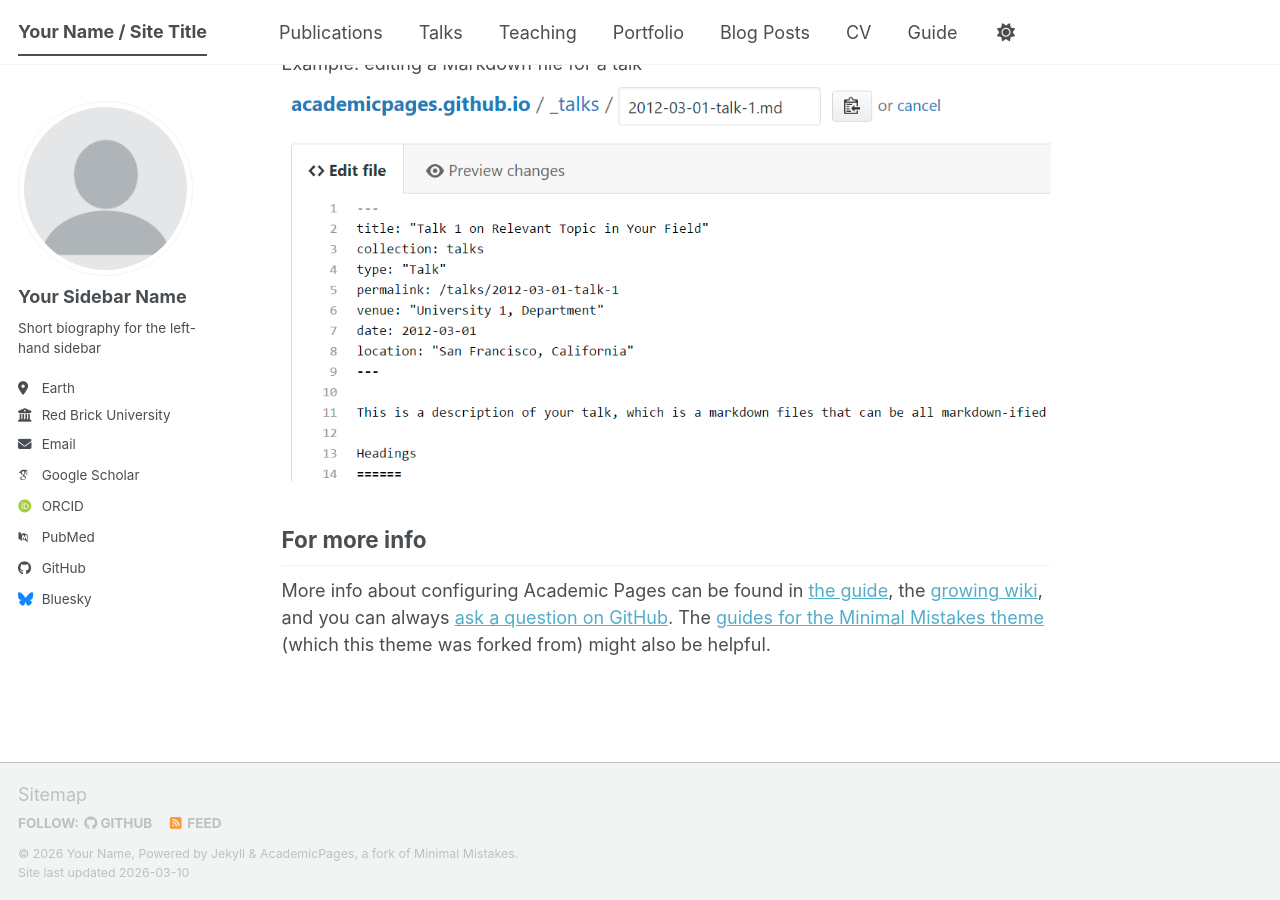
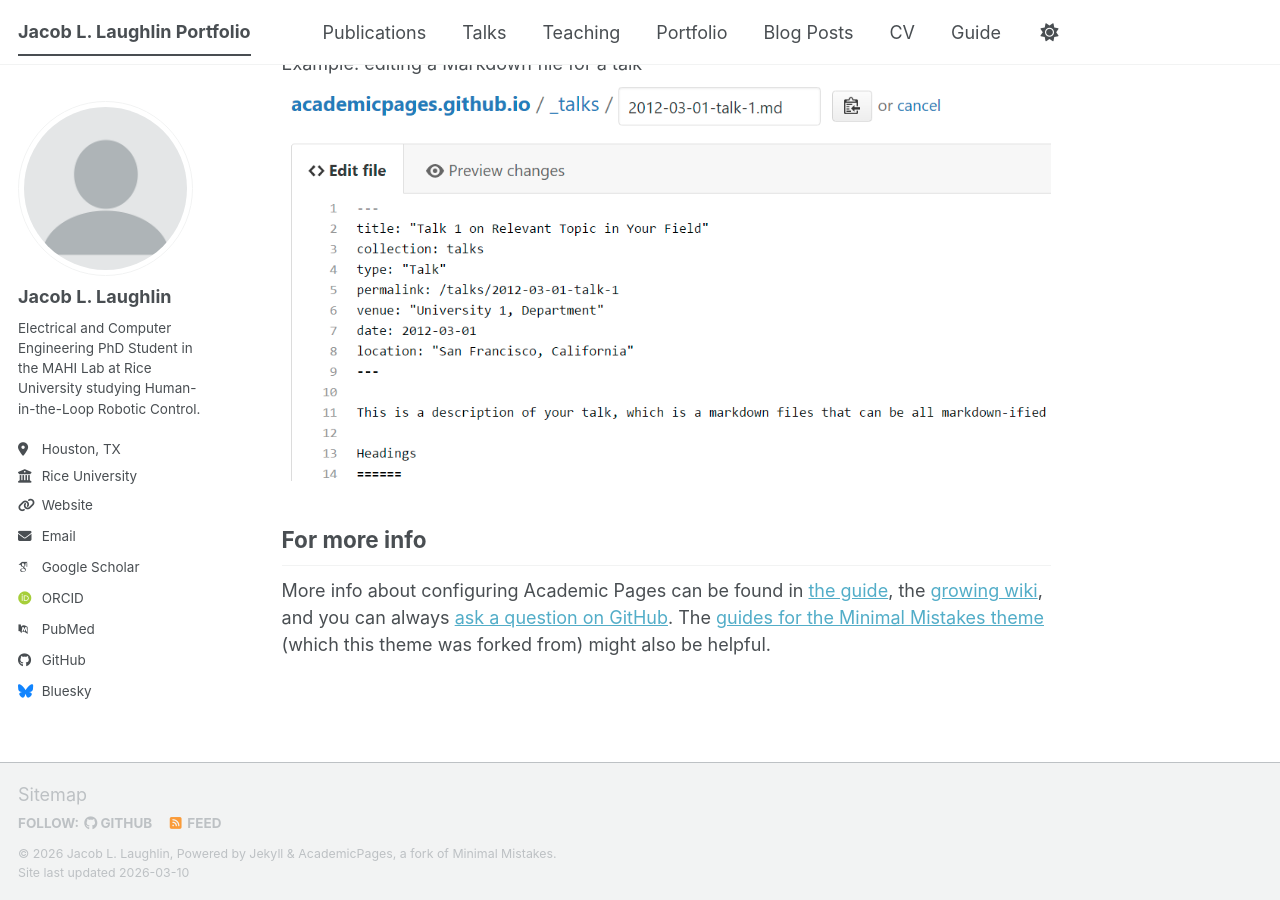
Before and after one commit to JacobLLaughlin/JacobLLaughlin.github.io, a Jekyll site: the page built from _pages/about.md, in a window 1280 px wide and 900 px high, scrolled down 2720 px. Built offline with Jekyll 4.4.1, drawn with Linux system fonts in a browser that asks for light colours; some web fonts are replaced; a script bundle is joined from its source files by our own code; library files that are not in the unit come from our copies.

Commit message:
Editing with personal info

```diff
--- a/_config.yml
+++ b/_config.yml
@@ -9,10 +9,10 @@
 # Basic Site Settings
 locale                   : "en-US"
 site_theme               : "default" # The available themes options are "default", "air", "sunrise", "mint", "dirt" and "contrast"
-title                    : "Your Name / Site Title"
+title                    : "Jacob L. Laughlin Portfolio"
 title_separator          : "-"
-name                     : &name "Your Name"
-description              : &description "Your Name's academic portfolio"   # Update this with a general description of your site, this is the default if not overridden by a page
+name                     : &name "Jacob L. Laughlin"
+description              : &description "Jacob Laughlin's academic portfolio"   # Update this with a general description of your site, this is the default if not overridden by a page
 url                      : https://academicpages.github.io # The base hostname & protocol for your site e.g. "https://[your GitHub username].github.io",
                                                            # or if you already have some other page hosted on Github then use "https://[your GitHub username].github.io/[Your Repo Name]"
 baseurl                  : "" # the subpath of your site, e.g. "/blog"
@@ -24,18 +24,18 @@ repository               : "academicpages/academicpages.github.io"
 author:
   # Biographic information
   avatar           : "profile.png"
-  name             : "Your Sidebar Name"
+  name             : "Jacob L. Laughlin"
   pronouns         : # example: "she/her"
-  bio              : "Short biography for the left-hand sidebar"
-  location         : "Earth"
-  employer         : "Red Brick University"
-  uri              : # URL
-  email            : "none@example.org"
+  bio              : "Electrical and Computer Engineering PhD Student in the MAHI Lab at Rice University studying Human-in-the-Loop Robotic Control." # Update this with a short biography of yourself, this is the default if not overridden by a page
+  location         : "Houston, TX"
+  employer         : "Rice University"
+  uri              : "https://mahilab.rice.edu/people/jacob-laughlin"
+  email            : "jacobllaughlin@gmail.com"
 
   # Academic websites
   academia         : # URL
   arxiv            : # URL - Update with the correct link to your profile
-  googlescholar    : "https://scholar.google.com/citations?user=PS_CX0AAAAAJ"
+  googlescholar    : "https://scholar.google.com/citations?user=5Adc1bEAAAAJ&hl=en&authuser=1"
   inspire-hep      : # URL
   impactstory      : # URL
   orcid            : "https://orcid.org/yourorcidurl"
```
